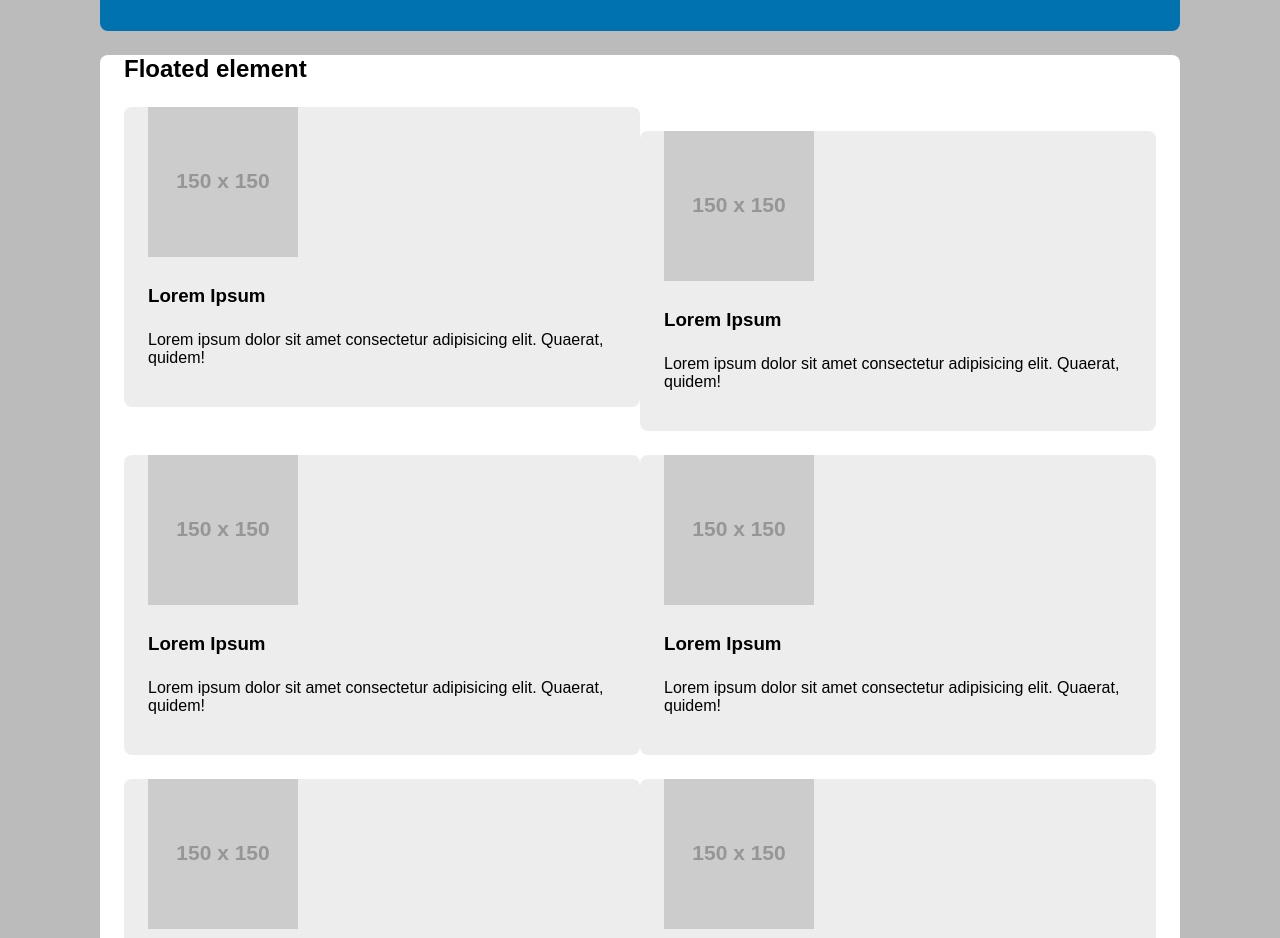
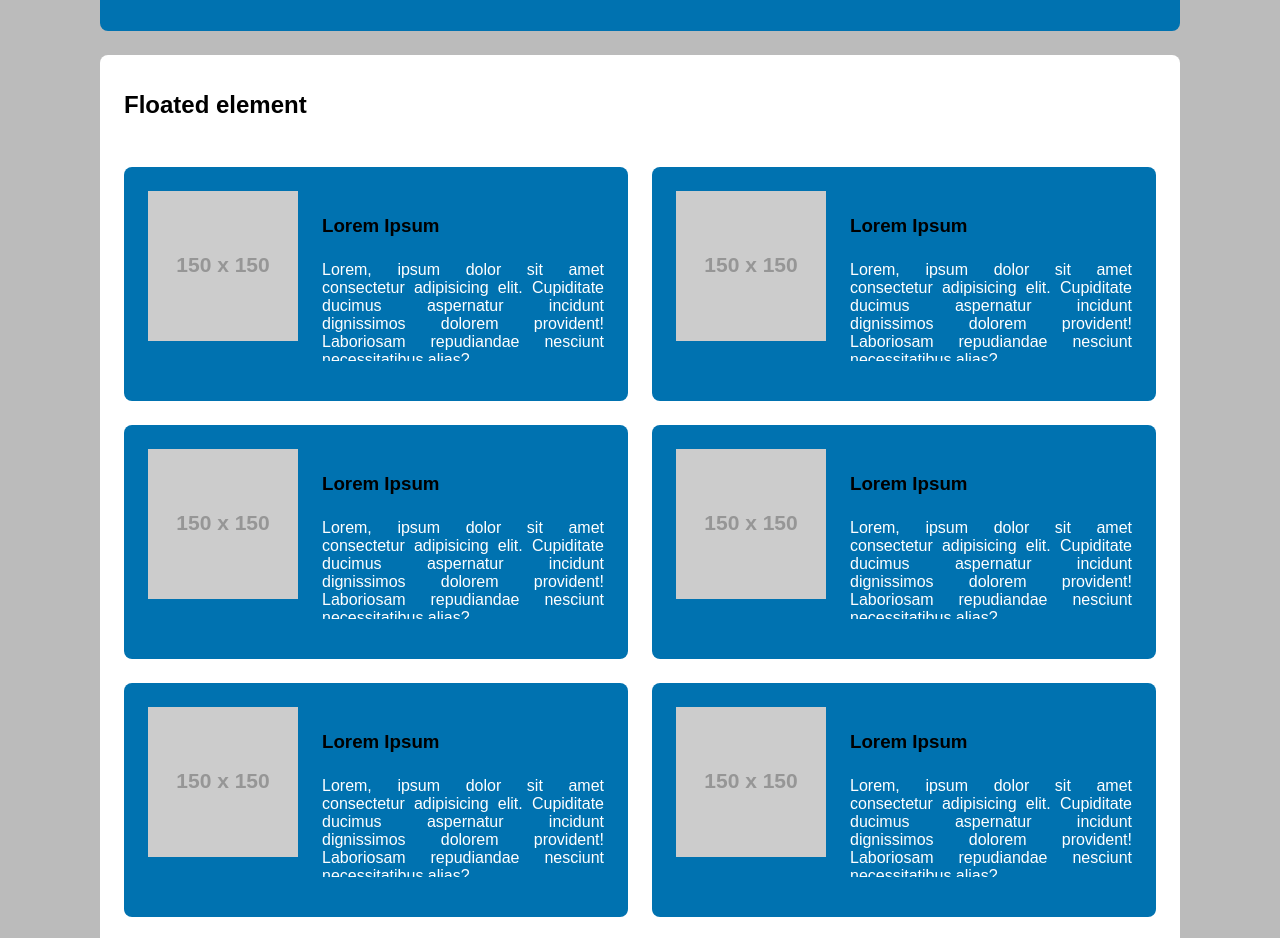
Before and after one commit to Ienca1892/Stefano-Iencarelli.github.io, a plain HTML site: page Floatedlayout.html in a window 1280 px wide. Shown: the part 105-1043 px from the top of the page. Drawn offline with Linux system fonts and the light colour scheme; placeholder pictures from the web are drawn by us.

Commit message:
floated-layout-terminated

```diff
--- a/Floatedlayout.html
+++ b/Floatedlayout.html
@@ -23,7 +23,10 @@
                     <div class="article--body">
                         <h3 class="article--title">Lorem Ipsum</h3>
                         <p class="article--description">
-                            Lorem ipsum dolor sit amet consectetur adipisicing elit. Quaerat, quidem!
+                            Lorem, ipsum dolor sit amet consectetur adipisicing elit. Cupiditate ducimus aspernatur incidunt dignissimos dolorem provident! Laboriosam repudiandae nesciunt necessitatibus alias?
+                            <br>
+                            <br>
+                            Lorem, ipsum dolor sit amet consectetur adipisicing elit. Cupiditate ducimus aspernatur incidunt dignissimos dolorem provident! Laboriosam repudiandae nesciunt necessitatibus alias?
                         </p>
                     </div>
                 </article>
@@ -33,7 +36,7 @@
                     <div class="article--body">
                         <h3 class="article--title">Lorem Ipsum</h3>
                         <p class="article--description">
-                            Lorem ipsum dolor sit amet consectetur adipisicing elit. Quaerat, quidem!
+                            Lorem, ipsum dolor sit amet consectetur adipisicing elit. Cupiditate ducimus aspernatur incidunt dignissimos dolorem provident! Laboriosam repudiandae nesciunt necessitatibus alias?
                         </p>
                     </div>
                 </article>
@@ -43,7 +46,7 @@
                     <div class="article--body">
                         <h3 class="article--title">Lorem Ipsum</h3>
                         <p class="article--description">
-                            Lorem ipsum dolor sit amet consectetur adipisicing elit. Quaerat, quidem!
+                            Lorem, ipsum dolor sit amet consectetur adipisicing elit. Cupiditate ducimus aspernatur incidunt dignissimos dolorem provident! Laboriosam repudiandae nesciunt necessitatibus alias?
                         </p>
                     </div>
                 </article>
@@ -53,7 +56,7 @@
                     <div class="article--body">
                         <h3 class="article--title">Lorem Ipsum</h3>
                         <p class="article--description">
-                            Lorem ipsum dolor sit amet consectetur adipisicing elit. Quaerat, quidem!
+                            Lorem, ipsum dolor sit amet consectetur adipisicing elit. Cupiditate ducimus aspernatur incidunt dignissimos dolorem provident! Laboriosam repudiandae nesciunt necessitatibus alias?
                         </p>
                     </div>
                 </article>
@@ -63,7 +66,7 @@
                     <div class="article--body">
                         <h3 class="article--title">Lorem Ipsum</h3>
                         <p class="article--description">
-                            Lorem ipsum dolor sit amet consectetur adipisicing elit. Quaerat, quidem!
+                            Lorem, ipsum dolor sit amet consectetur adipisicing elit. Cupiditate ducimus aspernatur incidunt dignissimos dolorem provident! Laboriosam repudiandae nesciunt necessitatibus alias?
                         </p>
                     </div>
                 </article>
@@ -73,7 +76,7 @@
                     <div class="article--body">
                         <h3 class="article--title">Lorem Ipsum</h3>
                         <p class="article--description">
-                            Lorem ipsum dolor sit amet consectetur adipisicing elit. Quaerat, quidem!
+                            Lorem, ipsum dolor sit amet consectetur adipisicing elit. Cupiditate ducimus aspernatur incidunt dignissimos dolorem provident! Laboriosam repudiandae nesciunt necessitatibus alias?
                         </p>
                     </div>
                 </article>
@@ -83,7 +86,7 @@
                     <div class="article--body">
                         <h3 class="article--title">Lorem Ipsum</h3>
                         <p class="article--description">
-                            Lorem ipsum dolor sit amet consectetur adipisicing elit. Quaerat, quidem!
+                            Lorem, ipsum dolor sit amet consectetur adipisicing elit. Cupiditate ducimus aspernatur incidunt dignissimos dolorem provident! Laboriosam repudiandae nesciunt necessitatibus alias?
                         </p>
                     </div>
                 </article>
@@ -93,7 +96,7 @@
                     <div class="article--body">
                         <h3 class="article--title">Lorem Ipsum</h3>
                         <p class="article--description">
-                            Lorem ipsum dolor sit amet consectetur adipisicing elit. Quaerat, quidem!
+                            Lorem, ipsum dolor sit amet consectetur adipisicing elit. Cupiditate ducimus aspernatur incidunt dignissimos dolorem provident! Laboriosam repudiandae nesciunt necessitatibus alias?
                         </p>
                     </div>
                 </article>
--- a/FloatedlayoutStyle.css
+++ b/FloatedlayoutStyle.css
@@ -16,10 +16,18 @@ body * + * {
 
 /*  GENERIC RULES  */
 
+h1 {
+    text-align: center;
+}
+
 
 body {
     background: #bbb;
     font-family: Arial, Helvetica, sans-serif;
+}
+
+p {
+    color: #ffffff;
 }
 
 header, footer {
@@ -60,7 +68,7 @@ article h3 {
 article {
     float: left;
     width: 50%;
-    background-color: #ededed;
+    background-color: #0072b0;
     padding: 0 1.5em 1.5em 1.5em;
 }
 
@@ -70,6 +78,55 @@ usando gli pseudo-elementi (vedi riga 69, 70, 71, 72) */
 
 section::after {
     display: block;
-    content: "";
+    content: " ";
     clear: both;
 }
+
+
+/*  ARTICLES  */
+
+main section div article:first-child {
+    margin-top: 1.5em;
+}
+
+main section div article:nth-child(2n+1) {
+    margin-right: 1.5em;
+}
+main section div article {
+    width: calc(50% - (1.5em / 2));
+}
+
+article {
+    background-color: #0072b0;
+    padding: 1.5em;
+}
+
+/* SECTION MARGIN COLLPSING PROBLEM  */
+
+
+section > *:first-child {
+    margin-top: 1.5em;
+}
+
+section::before {
+    display: table;
+    content: " ";
+}
+
+section div article:nth-child(2n+1) {
+    clear: left;
+}
+
+/*  INTERNAL ARTICLE  */
+
+section div article img {
+    float: left;
+    margin-right: 1.5em;
+    margin-bottom: 1em;
+}
+
+section div article p {
+    overflow-y: auto;
+    height: 100px;
+    text-align: justify;
+}
```
